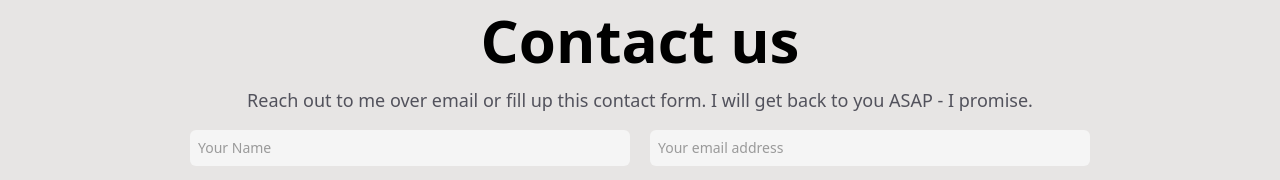
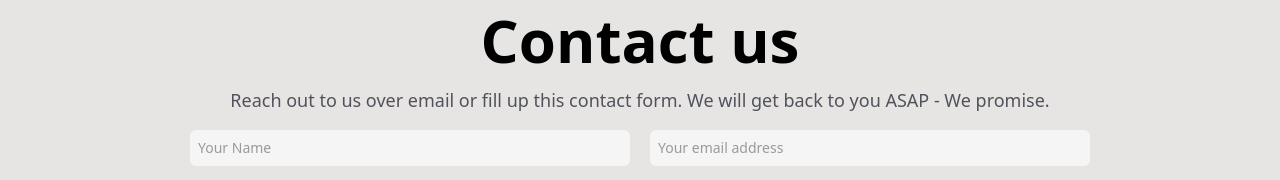
Before and after one commit to JatinMehta007/Freelance-project, a React (Vite) app: page / in a window 1280 px wide. Shown: the part 3288-3468 px from the top of the page. Built offline with nearby package versions, Linux system fonts and the light colour scheme.

Commit message:
add contactinfo

```diff
--- a/src/pages/Contact.jsx
+++ b/src/pages/Contact.jsx
@@ -49,10 +49,10 @@ export const Contact = () => {
 //   };
 
   return (
-        <div className="p-10">
+        <div className="p-10" id="contact">
         <p className="text-6xl font-black text-center ">Contact us</p>
 
-        <p className="text-center text-lg text-zinc-600 p-4">Reach out to me over email or fill up this contact form. I will get back to you ASAP - I promise.</p>
+        <p className="text-center text-lg text-zinc-600 p-4">Reach out to us over email or fill up this contact form. We will get back to you ASAP - We promise.</p>
     <div className="flex justify-center items-center " >
       {/* Toaster for notifications */}
       <Toaster />
```
